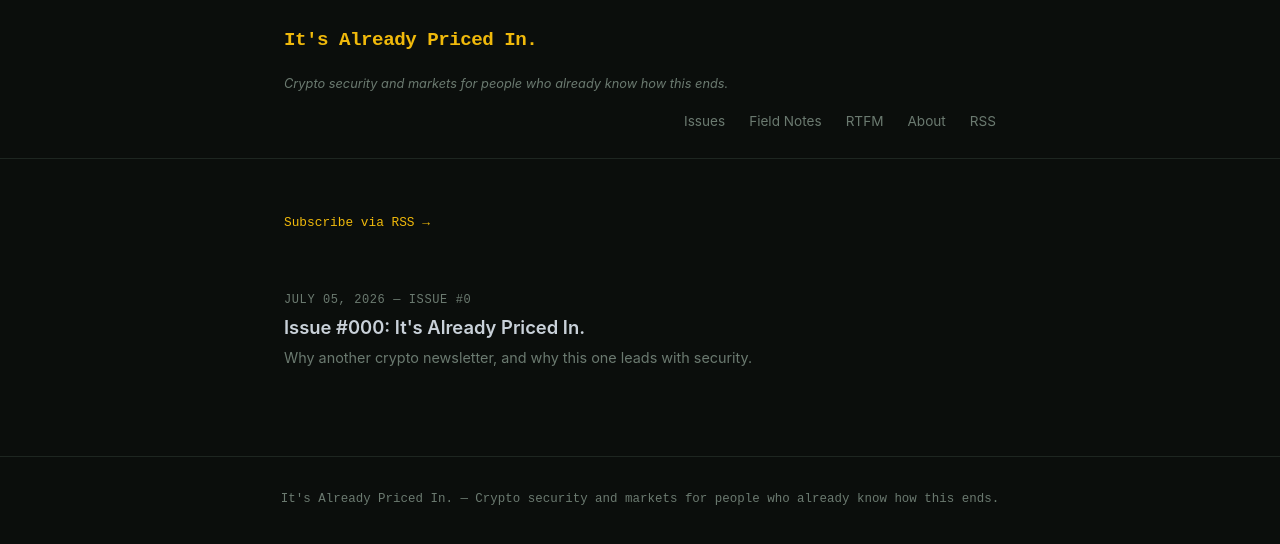
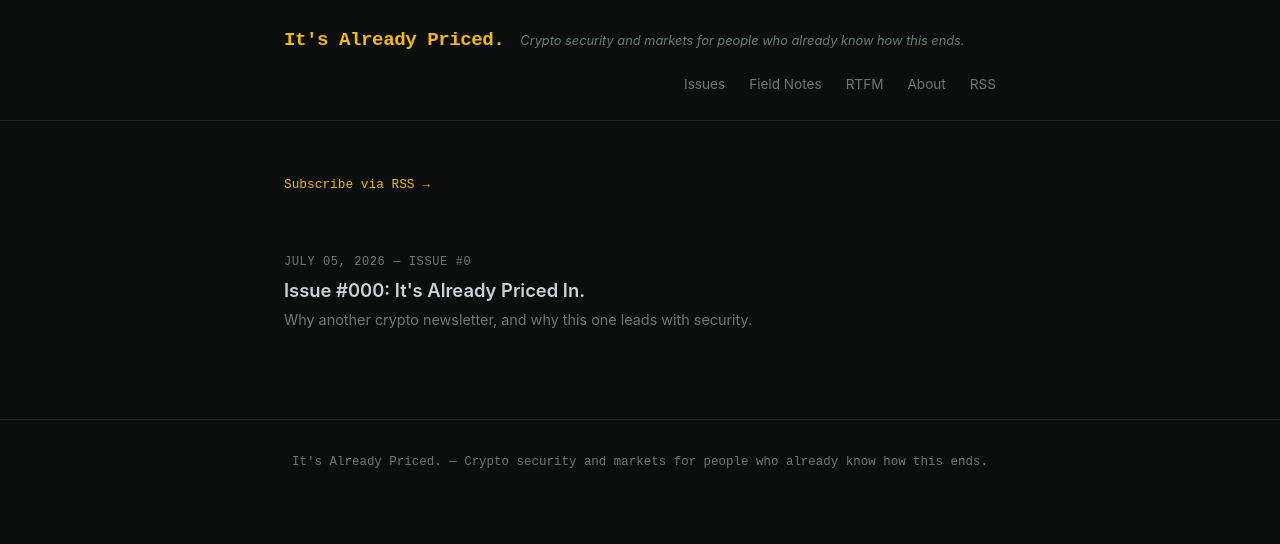
Before and after one commit to bizzal70/itsalreadypriced, a Jekyll site: the page built from index.html, in a window 1280 px wide. Shown: the top 544 px of the page. Built offline with Jekyll 4.4.1, drawn with Linux system fonts in a browser that asks for light colours.

```diff
--- a/_config.yml
+++ b/_config.yml
@@ -1,4 +1,4 @@
-title: "It's Already Priced In."
+title: "It's Already Priced."
 tagline: "Crypto security and markets for people who already know how this ends."
 description: "Weekly crypto security and market intelligence, plainly explained."
 url: "https://bizzal70.github.io"
```
